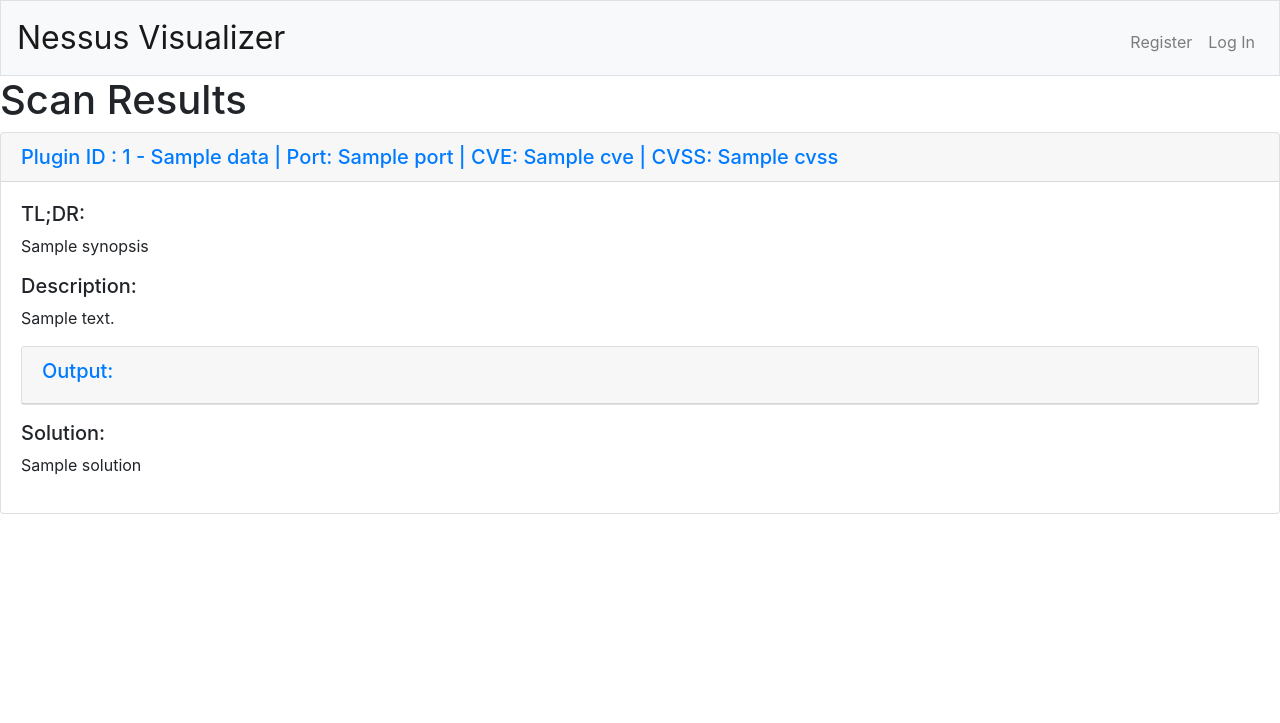
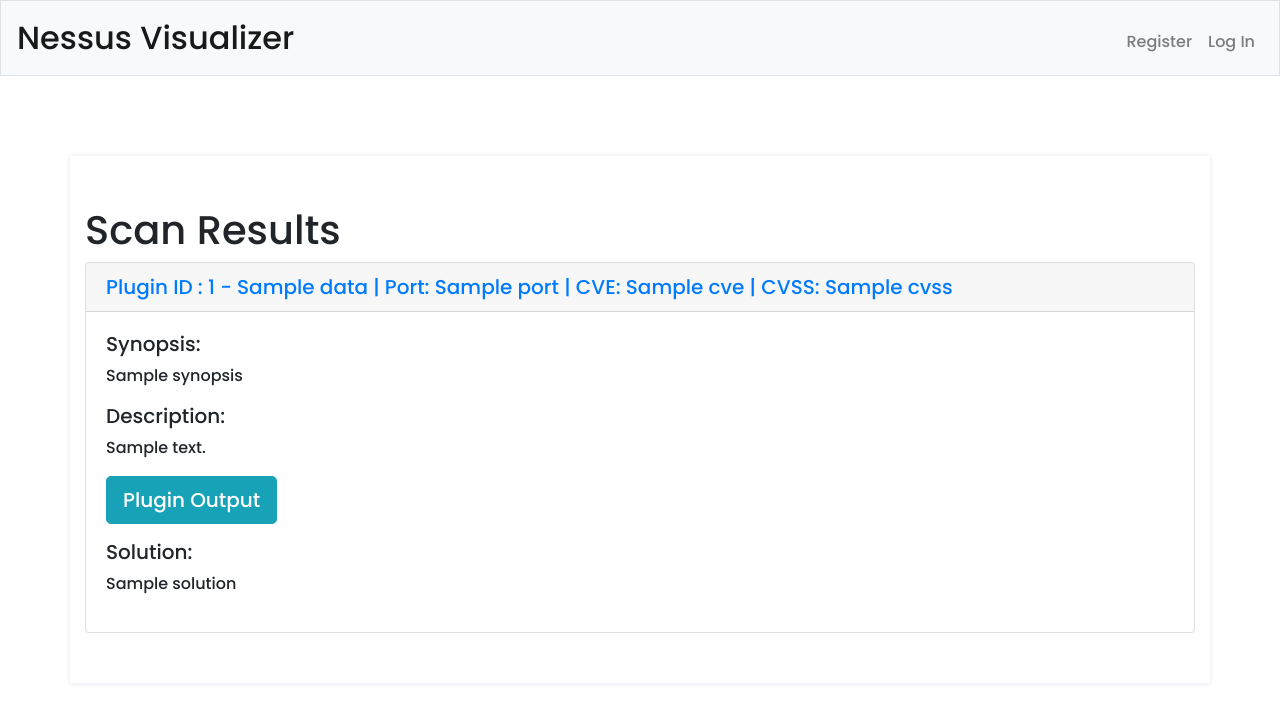
Before and after one commit to SchwartzKamel/NessusVisualizer, a Flask app: template app/templates/scan_results.html in a window 1280 px wide, after a click that opens the changed part. Shown: the top 723 px of the page. Run offline with Flask 2, Linux system fonts and the light colour scheme; the template is opened without the code that fills it: most values are stand-ins (such as "Sample title", 1, 10 or a date in 2020); parts of the project's set-up code (start-up, migrations or seed data) failed here and were passed over; some libraries are stand-ins or nearby versions.

Commit message:
Forced font, fixed <p> displaying new lines

```diff
--- a/app/auth.py
+++ b/app/auth.py
@@ -36,7 +36,7 @@
 
             # Send user back to the page they were on, or to users
             next_page = request.args.get('next')
-            return redirect(next_page or url_for('main_bp.users'))
+            return redirect(next_page or url_for('main_bp.home'))
         flash('Invalid username/password combination')
         return redirect(url_for('auth_bp.login'))
     # GET
--- a/app/static/css/forms.css
+++ b/app/static/css/forms.css
@@ -1,3 +1,7 @@
+body * {
+  font-family: 'Poppins', sans-serif;
+}
+
 form {
   background: white;
   width: 100%;
--- a/app/static/css/style.css
+++ b/app/static/css/style.css
@@ -1,5 +1,4 @@
-body {
-  background: #e1eaf5;
+body * {
   font-family: 'Poppins', sans-serif;
 }
 
@@ -19,6 +18,14 @@
 h1 {
   margin: 0 0 30px;
   color: #475369;
+}
+
+.plugin-description {
+  white-space: pre-wrap;
+}
+
+.plugin-output {
+  white-space: pre-wrap;
 }
 
 ul:last-of-type {
--- a/app/templates/scan_results.html
+++ b/app/templates/scan_results.html
@@ -13,7 +13,7 @@
 {% endblock %}
 
 {% block content %}
-<div class="container-flex">
+<div class="container">
   <h1>Scan Results</h1>
   {% for data in scan_data %}
     <div id="accordion-{{loop.index}}" role="tablist">
@@ -27,25 +27,15 @@
         </div>
         <div id="collapse-{{loop.index}}" class="collapse" role="tabpanel" aria-labelledby="heading-{{loop.index}}" data-parent="#accordion-{{loop.index}}">
           <div class="card-body">
-            <h5>TL;DR:</h5>
+            <h5>Synopsis:</h5>
             <p>{{data['Synopsis']}}</p>
             <h5>Description:</h5>
-            <p>{{data['Description']}}</p>
-            <div id="accordion-{{loop.index}}-1" role="tablist">
-              <div class="card">
-                <div class="card-header" role="tab" id="heading-{{loop.index}}-1">
-                  <h5>
-                    <a data-toggle="collapse" href="#collapse-{{loop.index}}-1" aria-expanded="true" aria-controls="collapse-{{loop.index}}-1">
-                      Output:
-                    </a>
-                  </h5>
-                </div>
-              </div>
-            </div>
-            <div id="collapse-{{loop.index}}-1" class="collapse" role="tabpanel" aria-labelledby="heading-{{loop.index}}-1" data-parent="#accordion-{{loop.index}}-1">
-              <div class="card-body">
-                <p>{{data['Plugin Output']}}</p>
-              </div>
+            <p class="plugin-description">{{data['Description']}}</p>
+            <button type="button" class="btn btn-lg btn-info collapsed" data-toggle="collapse"
+              data-target="#output-{{loop.index}}">Plugin Output <span class="glyphicon glyphicon-collapse-down"></span></button>
+            <div id="output-{{loop.index}}" class="collapse">
+              <p></p>
+              <p class="plugin-output">{{data['Plugin Output']}}</p>
             </div>
             <p></p>
             <h5>Solution:</h5>
--- a/config.py
+++ b/config.py
@@ -30,7 +30,7 @@
     FLASK_ENV = 'production'
     DEBUG = False
     TESTING = False
-    #DATABASE_URI = environ.get('PROD_DATABASE_URI')
+    DATABASE_URI = environ.get('PROD_DATABASE_URI')
 
 
 class DevConfig(Config):
```
Also changed, not shown: app/static/css/home.css (deleted, +0 -20 lines), README.md, nessus_visualizer.db (added), test.db.
